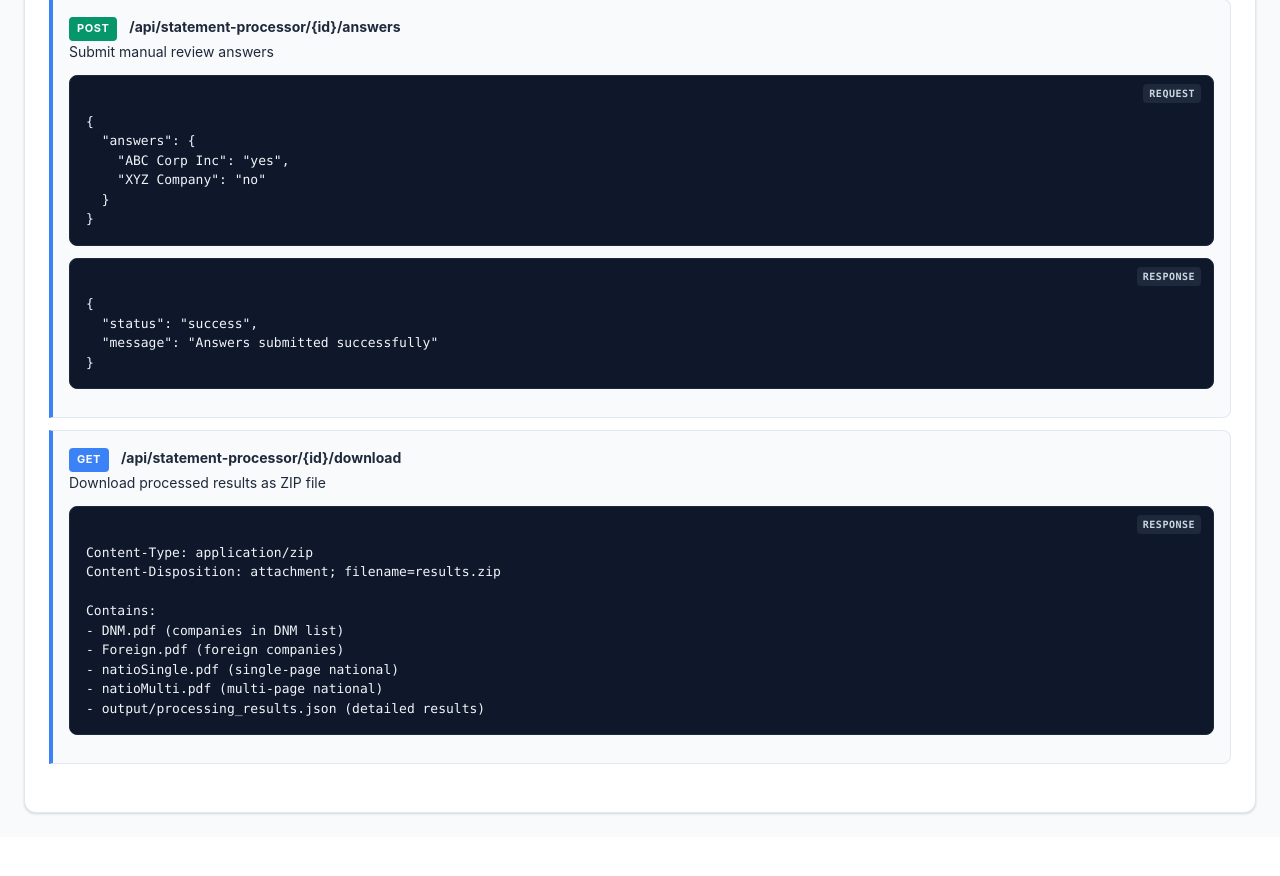
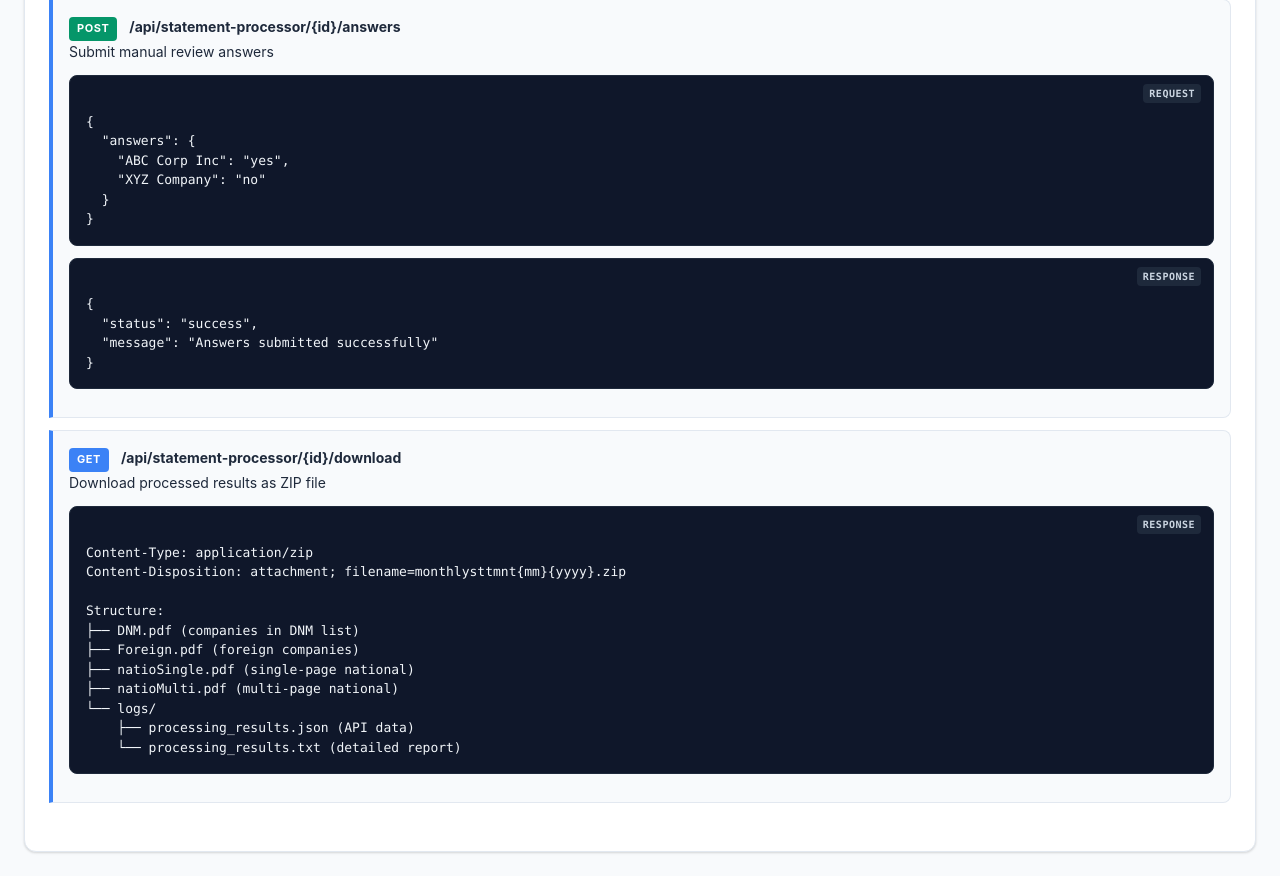
Before and after one commit to LaazAlae/AlaeAutomatesAPI, a Flask app: template templates/monthly_statements.html in a window 1280 px wide, after a click on "API Endpoints". Shown: the part 2597-3473 px from the top of the page. Before the commit the page ends 3412 px from the top, so only its background shows below. Run offline with Flask 3, Linux system fonts and the light colour scheme; the template is opened without the code that fills it, so the values that code supplies are empty.

Commit message:
removed extraction details from ms json

```diff
--- a/main.py
+++ b/main.py
@@ -433,13 +433,13 @@ Excel: {session_data['files']['excel_name']}
         zip_buffer = BytesIO()
 
         with zipfile.ZipFile(zip_buffer, 'w', zipfile.ZIP_DEFLATED) as zip_file:
-            # Create results folder in ZIP
-            zip_file.writestr('results/', '')  # Create results directory
+            # Create logs folder in ZIP
+            zip_file.writestr('logs/', '')  # Create logs directory
 
-            # Add results file to results folder
-            zip_file.writestr('results/processing_results.txt', results_content)
+            # Add results file to logs folder
+            zip_file.writestr('logs/processing_results.txt', results_content)
 
-            # Add statements data as JSON to results folder
+            # Add statements data as JSON to logs folder
             # Clean up internal logging data
             for statement in statements:
                 if '_extraction_log' in statement:
@@ -453,7 +453,7 @@ Excel: {session_data['files']['excel_name']}
                 "processing_timestamp": datetime.now().isoformat()
             }
 
-            zip_file.writestr('output/processing_results.json', json.dumps(data, indent=2, ensure_ascii=False))
+            zip_file.writestr('logs/processing_results.json', json.dumps(data, indent=2, ensure_ascii=False))
 
             # Add split PDF files in root directory
             pdf_files = {
@@ -474,11 +474,17 @@ Excel: {session_data['files']['excel_name']}
 
         zip_buffer.seek(0)
 
+        # Create filename in monthlysttmnt(mm)(yyyy) format
+        current_date = datetime.now()
+        month = current_date.strftime("%m")
+        year = current_date.strftime("%Y")
+        filename = f'monthlysttmnt{month}{year}.zip'
+
         return Response(
             zip_buffer.getvalue(),
             mimetype='application/zip',
             headers={
-                'Content-Disposition': f'attachment; filename=statements_results_{session_id[:8]}.zip'
+                'Content-Disposition': f'attachment; filename={filename}'
             }
         )
 
--- a/templates/monthly_statements.html
+++ b/templates/monthly_statements.html
@@ -252,14 +252,16 @@ FormData:
                             <p>Download processed results as ZIP file</p>
                             <div class="code-block" data-lang="Response">
 Content-Type: application/zip
-Content-Disposition: attachment; filename=results.zip
+Content-Disposition: attachment; filename=monthlysttmnt{mm}{yyyy}.zip
 
-Contains:
-- DNM.pdf (companies in DNM list)
-- Foreign.pdf (foreign companies)
-- natioSingle.pdf (single-page national)
-- natioMulti.pdf (multi-page national)
-- output/processing_results.json (detailed results)</div>
+Structure:
+├── DNM.pdf (companies in DNM list)
+├── Foreign.pdf (foreign companies)
+├── natioSingle.pdf (single-page national)
+├── natioMulti.pdf (multi-page national)
+└── logs/
+    ├── processing_results.json (API data)
+    └── processing_results.txt (detailed report)</div>
                         </div>
                     </div>
 
@@ -1285,7 +1287,7 @@ class SessionManager {
                     Download ZIP File
                 </button>
                 <div style="margin-top: 15px; padding: 12px; background: #f8f9fa; border-radius: 6px; border-left: 4px solid #28a745;">
-                    <strong>Download Includes:</strong> Split PDFs + processing_results.json in output/ folder<br>
+                    <strong>Download:</strong> monthlysttmnt{mm}{yyyy}.zip with PDFs in root + logs/ folder<br>
                     <code style="color: #666;">GET /api/statement-processor/{session_id}/download</code>
                 </div>
             `;
```
